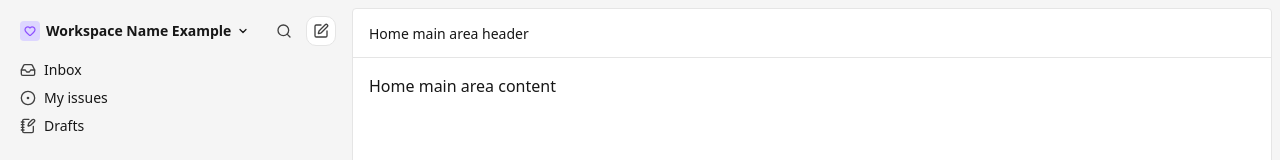
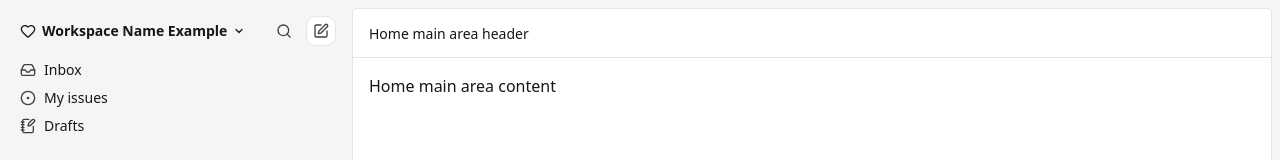
Before and after one commit to coding-wani/super-josefina, a Next.js app: page / in a window 1280 px wide. Shown: the top 160 px of the page. Built offline with nearby package versions, Linux system fonts and the light colour scheme.

Commit message:
feat: adjust WorkspaceSwitcher button icon size for improved aesthetics

```diff
--- a/src/components/layout/Sidebar/WorkspaceSwitcher/WorkspaceSwitcher.tsx
+++ b/src/components/layout/Sidebar/WorkspaceSwitcher/WorkspaceSwitcher.tsx
@@ -21,11 +21,7 @@ export default function WorkspaceSwitcher() {
     <DropdownMenu aria-label="Workspace switcher">
       <DropdownMenuTrigger asChild>
         <button className="flex items-center gap-1.5 hover:bg-gray-100 dark:hover:bg-gray-800 rounded-md px-1 py-0.5 transition-colors">
-          <Heart
-            size={20}
-            strokeWidth={2.5}
-            className="text-violet-500 bg-violet-200 rounded p-1"
-          />
+          <Heart size={16} />
           <span className="text-sm font-semibold">{config.workspaceName}</span>
           <ChevronDown size={12} strokeWidth={2.5} />
         </button>
```
